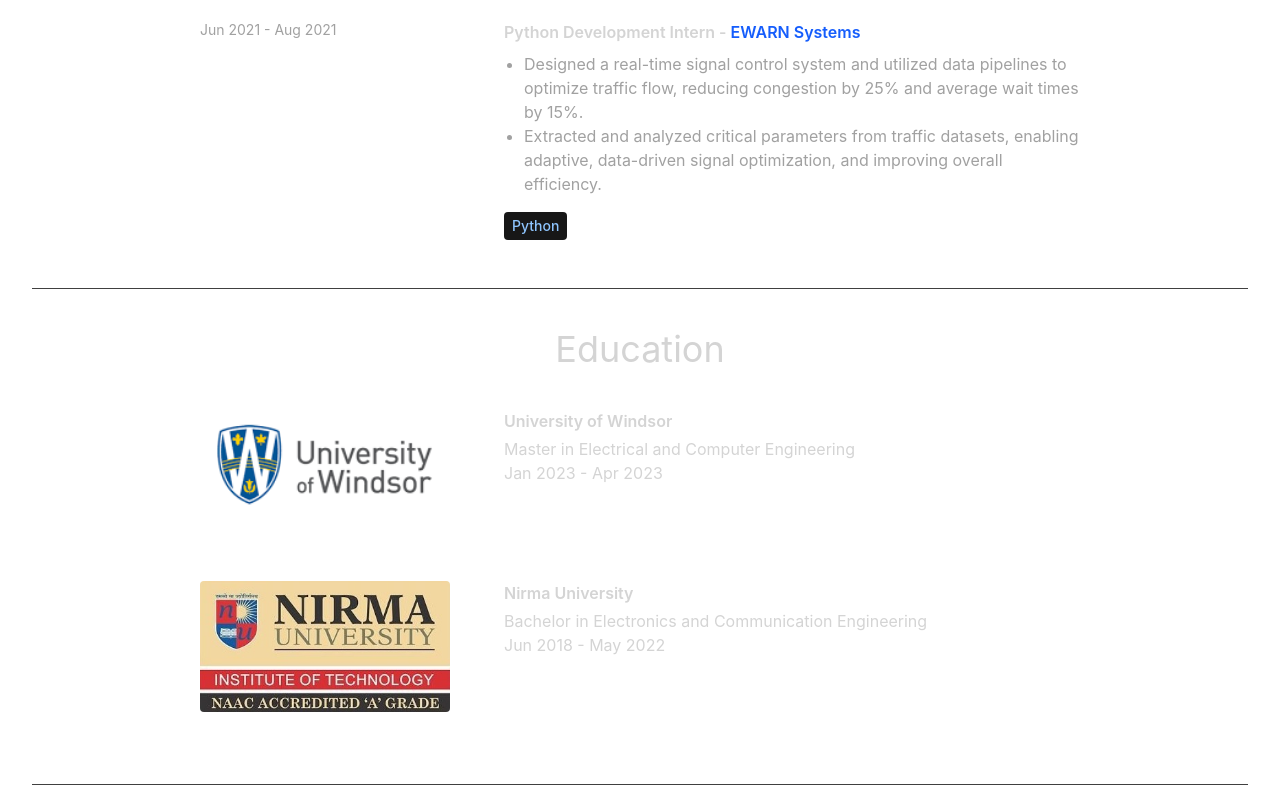
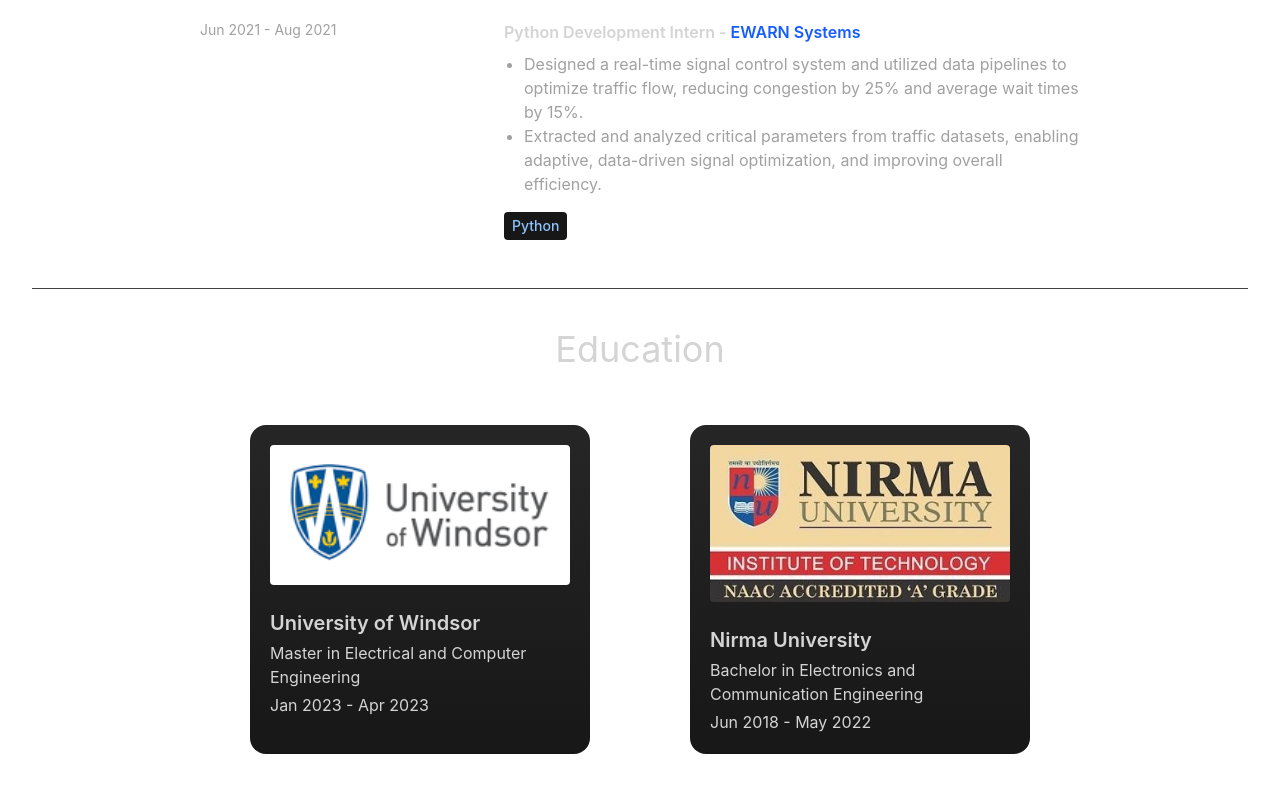
Before and after one commit to KananDave22/Kanan-Dave, a React (Vite) app: page / in a window 1280 px wide. Shown: the part 3163-3960 px from the top of the page. Built offline with nearby package versions, Linux system fonts and the light colour scheme.

Commit message:
Education File

```diff
--- a/src/components/Education.jsx
+++ b/src/components/Education.jsx
@@ -1,4 +1,4 @@
-import React from 'react'
+import React from "react";
 import { EDUCATIONS } from "../assets/constants";
 
 const Education = () => {
@@ -6,29 +6,34 @@
     <div className="border-b border-neutral-700 pb-4">
       <h2 className="my-10 text-4xl text-center">Education</h2>
 
-          <div>
+      <div className="mb-16 flex flex-wrap lg:justify-center gap-25">
         {EDUCATIONS.map((education, index) => (
-              <div key={index} className="mb-8 flex flex-wrap lg:justify-center">
-                <div className="w-full max-w-xl lg:w-1/4 ">
+          <div
+            key={index}
+            className="bg-gradient-to-b from-neutral-800 to-neutral-900 p-5 rounded-2xl my-4 hover:bg-neutral-600 hover:border hover:border-neutral-600"
+          >
+            <div className="w-full max-w-xl ">
               <img
                 src={education.image}
-                    width={250}
-                    height={250}
+                width={300}
+                height={300}
                 alt={education.uniName}
-                    className="mb-6 rounded"
+                className="mb-6 rounded flex justify-center"
               />
             </div>
 
-                <div className="w-full max-w-xl lg:w-3/4">
-                  <h6 className="mb-1 font-semibold">{education.uniName}</h6>
-                  <p>{education.degree} </p>
+            <div className="">
+              <h6 className="mb-1 text-xl font-semibold">
+                {education.uniName}
+              </h6>
+              <p className="max-w-[300px] break-words my-1">{education.degree} </p>
               <p>{education.duration}</p>
             </div>
           </div>
         ))}
       </div>
     </div>
-  )
-}
+  );
+};
 
-export default Education
+export default Education;
```
Lines whose indentation alone changed are shown as unchanged.
